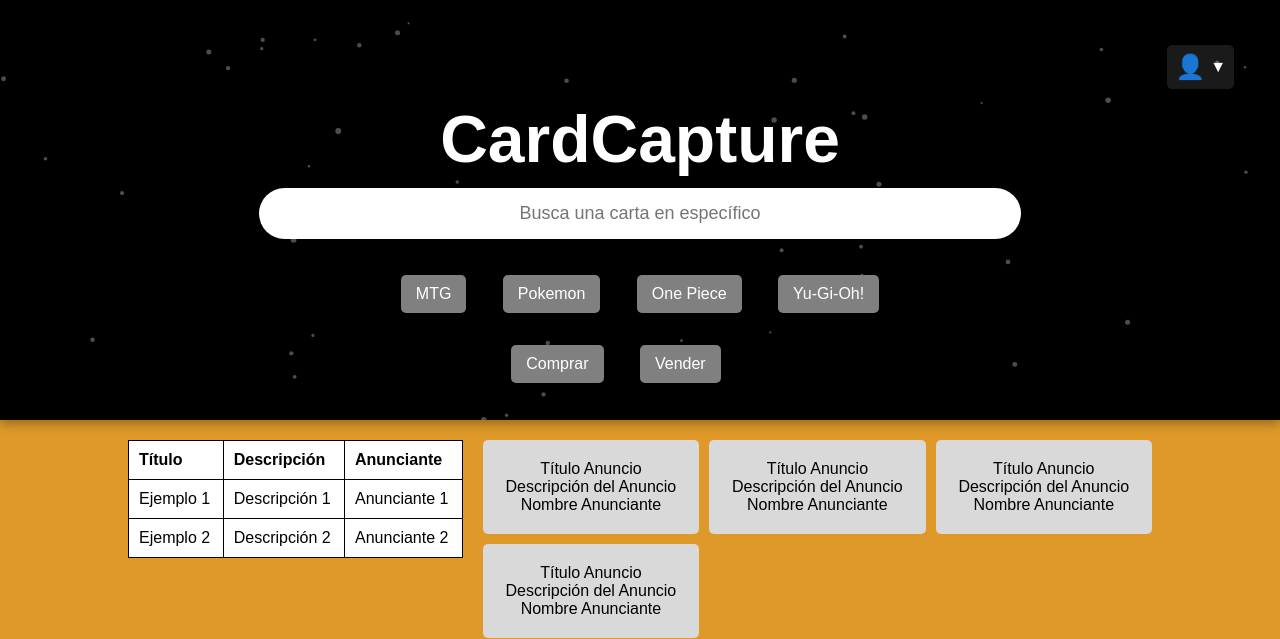
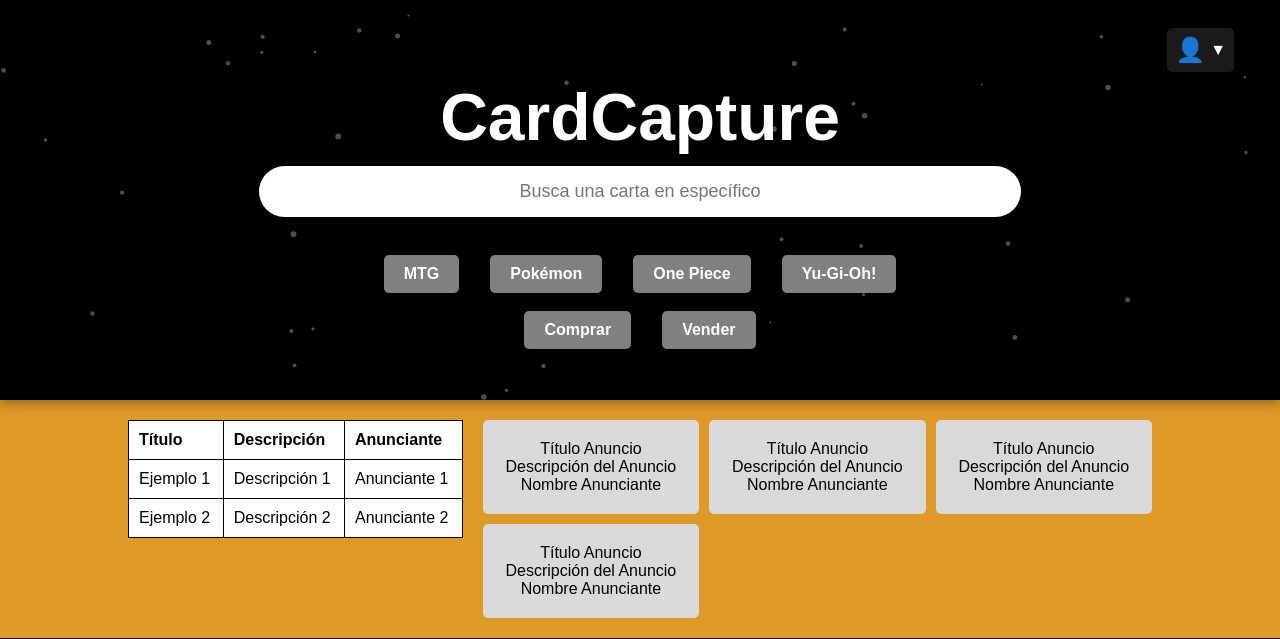
Before and after one commit to Ornnsuna/ProjecteXarxaSocial, a PHP site: page /html/inicio.html in a window 1280 px wide. Shown: the top 639 px of the page. Run offline with PHP 8.4, Linux system fonts and the light colour scheme.

Commit message:
pequeñaConfiguracionNav

```diff
--- a/css/css.css
+++ b/css/css.css
@@ -16,7 +16,7 @@
 }
 
 .search-bar {
-    margin-top: 10px;
+    margin-top: 15px;
     padding: 15px;
     width: 60%;
     border-radius: 30px;
@@ -29,44 +29,66 @@
 }
 
 h1 {
+    margin-top: 1.5em;
+
     font-size: 4em;
 }
 
-nav {
-    background-color: #000000;
-    padding: 10px;
-    text-align: center;
-    display: flex;
-    flex-direction: column;
-    align-items: center;
-}
+
 .search-bar{
     margin-top: -2.5em;
-}
-.botones {
-    justify-content: space-between;
-    align-items: center;
-    width: 100%;
-    margin-top: -1em;
-    margin-bottom: -1.5em;
-    z-index: 2;
+    margin-bottom: .2em;
 }
 
-.btnCartas button, .btnCompraVenta button {
-    all: unset;
-    background-color: #858585;
-    background: #808080;
-    padding: 10px 15px;
-    margin: 1em;
-    transition: all 0.3s ease-in-out;
+.main-nav {
+    display: flex;
+    justify-content: center;
+    margin: 10px 0;
+
+}
+.menu {
+    list-style: none;
+    padding: 0;
+    display: flex;
+    gap: 15px;
+}
+.menu li {
+    background: gray;
+    padding: 10px 20px;
+    margin: .5em;
     border-radius: 5px;
+    transition: transform 0.3s ease, background 0.3s ease, box-shadow 0.3s ease;
+    cursor: pointer;
+}
+.menu li:hover {
+    transform: scale(1.2) rotate(5deg);
+    background: #ffc107;
+    box-shadow: 0 0 15px rgba(255, 193, 7, 0.8);
+}
+.menu a {
+    text-decoration: none;
+    color: white;
+    font-weight: bold;
+}
+.menu-buy-sell {
+    transform: translateY(-50px);
+    transition: opacity 0.5s ease-in-out, transform 0.5s ease-in-out;
+}
+.menu-buy-sell.active {
+    opacity: 1;
+    transform: translateY(0);
+}
+.menu-buy-sell li {
+    animation: bounceIn 0.8s ease-in-out;
+}
+@keyframes bounceIn {
+    0% { transform: scale(0.5); opacity: 0; }
+    50% { transform: scale(1.1); opacity: 0.7; }
+    100% { transform: scale(1); opacity: 1; }
 }
 
-.btnCartas button:hover, .btnCompraVenta button:hover {
-    background-color: #c8c5c2;
-    transform: scale(1.2);
-    color: white;
-}
+
+
 
 main {
     flex: 1;
--- a/css/cssHeader2.css
+++ b/css/cssHeader2.css
@@ -1,6 +1,6 @@
 #header {
   display: flex;
-  height: 390px; /* Ajusta según el diseño */
+  height: 370px; /* Ajusta según el diseño */
   align-items: center;
   justify-content: center;
   text-align: center;
@@ -70,7 +70,7 @@
 
   .user-menu {
     position: absolute;
-    top: 1em; /* Ajusta la altura según sea necesario */
+    top: 4.8em; /* Ajusta la altura según sea necesario */
     right: 1em; /* Siempre a 3em del borde derecho */
     display: flex;
     align-items: center;
@@ -136,11 +136,7 @@
   }
 
 
-@media (max-width: 875px) {
-  #header {
 
-  }
-}
 
   /* FOOTER */
 
--- a/html/inicio.html
+++ b/html/inicio.html
@@ -25,18 +25,21 @@
 
             <script src="../js/scriptHeader.js"></script>
 
-            <div class="botones">
-                <div class="btnCartas">
-                    <button>MTG</button>
-                    <button>Pokemon</button>
-                    <button>One Piece</button>
-                    <button>Yu-Gi-Oh!</button>
-                </div>
-                <div class="btnCompraVenta">
-                    <button>Comprar</button>
-                    <button>Vender</button>
-                </div>
-            </div>
+            <nav class="main-nav">
+                <ul class="menu menu-games">
+                    <li><a href="#">MTG</a></li>
+                    <li><a href="#">Pokémon</a></li>
+                    <li><a href="#">One Piece</a></li>
+                    <li><a href="#">Yu-Gi-Oh!</a></li>
+                </ul>
+            </nav>
+
+            <nav class="main-nav menu-buy-sell" id="buySellNav">
+                <ul class="menu">
+                    <li><a href="#">Comprar</a></li>
+                    <li><a href="#">Vender</a></li>
+                </ul>
+            </nav>
         </div>
     </header>
     <main>
```
